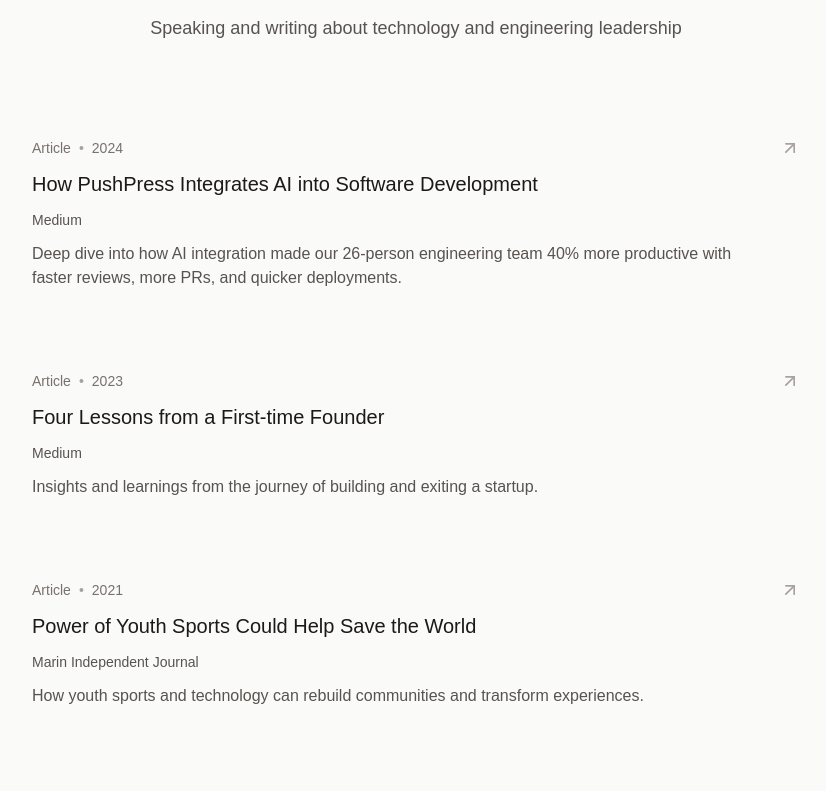
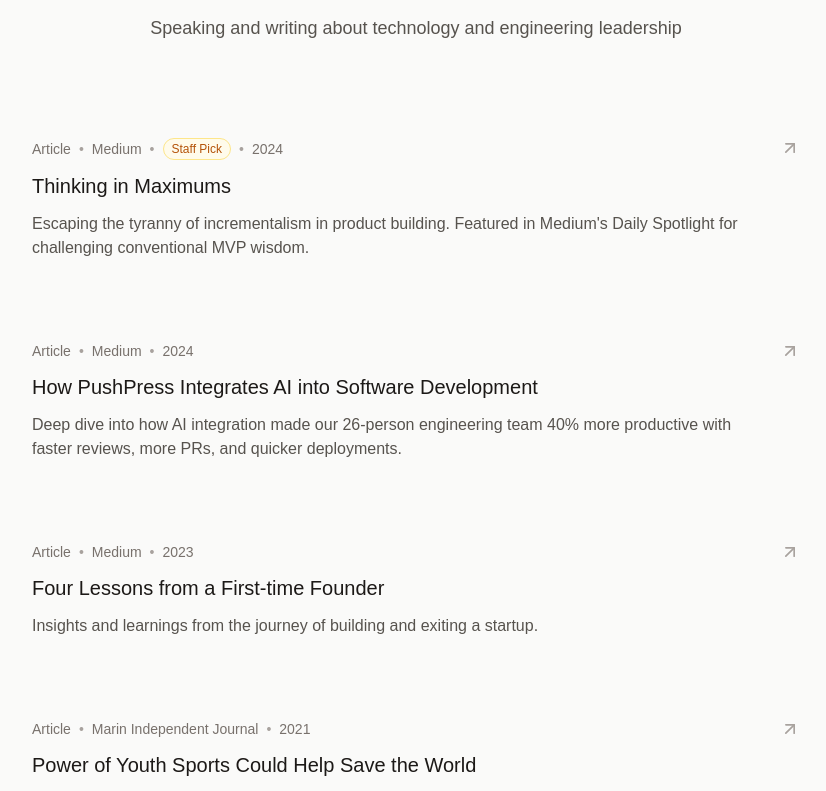
Before and after one commit to arjshah/personal-portfolio, a Next.js app: page / in a window 1280 px wide. Shown: the part 3920-4711 px from the top of the page, without its empty margins (224-1050 px from the left). Built offline with nearby package versions, Linux system fonts and the light colour scheme.

Commit message:
feat: add new Medium article with staff pick badge

```diff
--- a/src/components/sections/ThoughtLeadership.tsx
+++ b/src/components/sections/ThoughtLeadership.tsx
@@ -6,6 +6,15 @@ import { Separator } from "@/components/ui/separator"
 
 const ThoughtLeadership = () => {
   const content = [
+    {
+      type: 'Article',
+      title: 'Thinking in Maximums',
+      venue: 'Medium',
+      staffPick: true,
+      description: 'Escaping the tyranny of incrementalism in product building. Featured in Medium\'s Daily Spotlight for challenging conventional MVP wisdom.',
+      link: 'https://medium.com/@arjun_shah/thinking-in-maximums-c8f1fc4b6c50',
+      date: '2024'
+    },
     {
       type: 'Article',
       title: 'How PushPress Integrates AI into Software Development',
@@ -78,12 +87,21 @@ const ThoughtLeadership = () => {
                     <div className="flex flex-wrap items-center gap-2">
                       <span className="text-sm text-stone-500">{item.type}</span>
                       <span className="text-sm text-stone-400">•</span>
+                      <span className="text-sm text-stone-500">{item.venue}</span>
+                      {item.staffPick && (
+                        <>
+                          <span className="text-sm text-stone-400">•</span>
+                          <span className="text-xs px-2 py-0.5 bg-amber-50 text-amber-700 rounded-full border border-amber-200">
+                            Staff Pick
+                          </span>
+                        </>
+                      )}
+                      <span className="text-sm text-stone-400">•</span>
                       <span className="text-sm text-stone-500">{item.date}</span>
                     </div>
                     <h3 className="text-lg sm:text-xl font-medium text-stone-900 pr-8 sm:pr-0">
                       {item.title}
                     </h3>
-                    <p className="text-stone-600 text-sm">{item.venue}</p>
                     <p className="text-stone-600 text-sm sm:text-base">{item.description}</p>
                   </div>
                   <ArrowUpRight className="hidden sm:block w-5 h-5 text-stone-400 group-hover:text-stone-600 transition-colors flex-shrink-0" />
```
